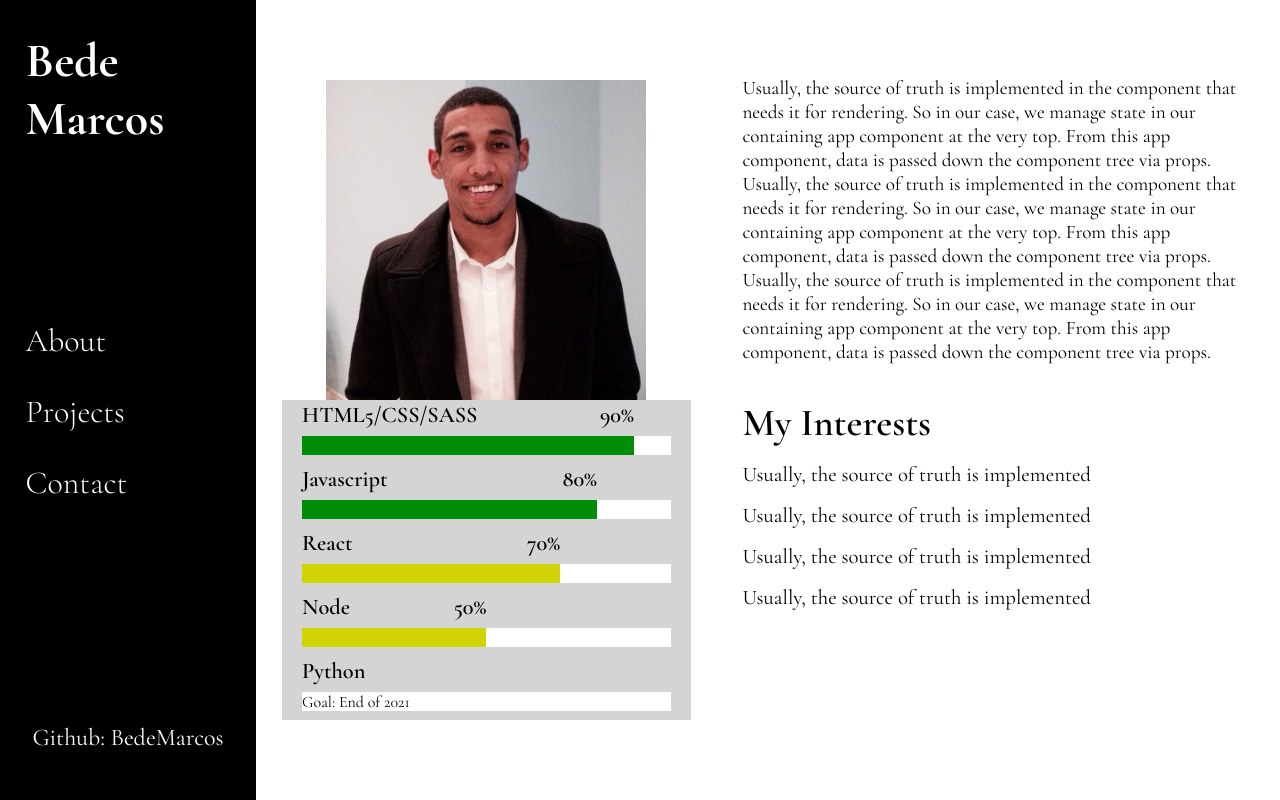
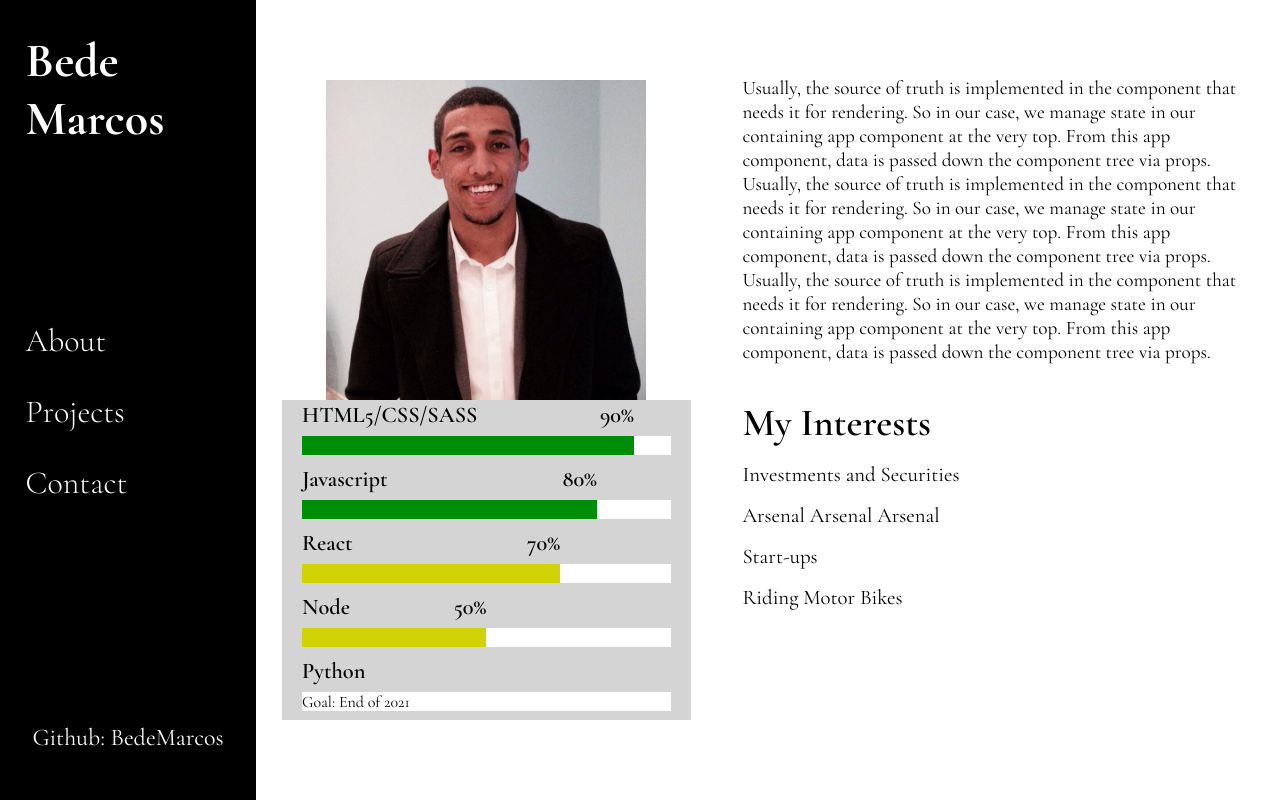
Before and after one commit to BedeMS/Portfolio, a React (Create React App) app: page /About in a window 1280 px wide. Built offline with nearby package versions, Linux system fonts and the light colour scheme.

Commit message:
My interest section filled

```diff
--- a/src/containers/About/About.js
+++ b/src/containers/About/About.js
@@ -35,16 +35,16 @@ function About(props) {
         <ul className="Desc__interests">
           <li className="Desc__interests-title">My Interests</li>
           <li className="Desc__interests-item">
-            Usually, the source of truth is implemented
+            Investments and Securities
           </li>
           <li className="Desc__interests-item">
-            Usually, the source of truth is implemented
+            Arsenal Arsenal Arsenal
           </li>
           <li className="Desc__interests-item">
-            Usually, the source of truth is implemented
+            Start-ups
           </li>
           <li className="Desc__interests-item">
-            Usually, the source of truth is implemented
+            Riding Motor Bikes
           </li>
         </ul>
       </div>
```
